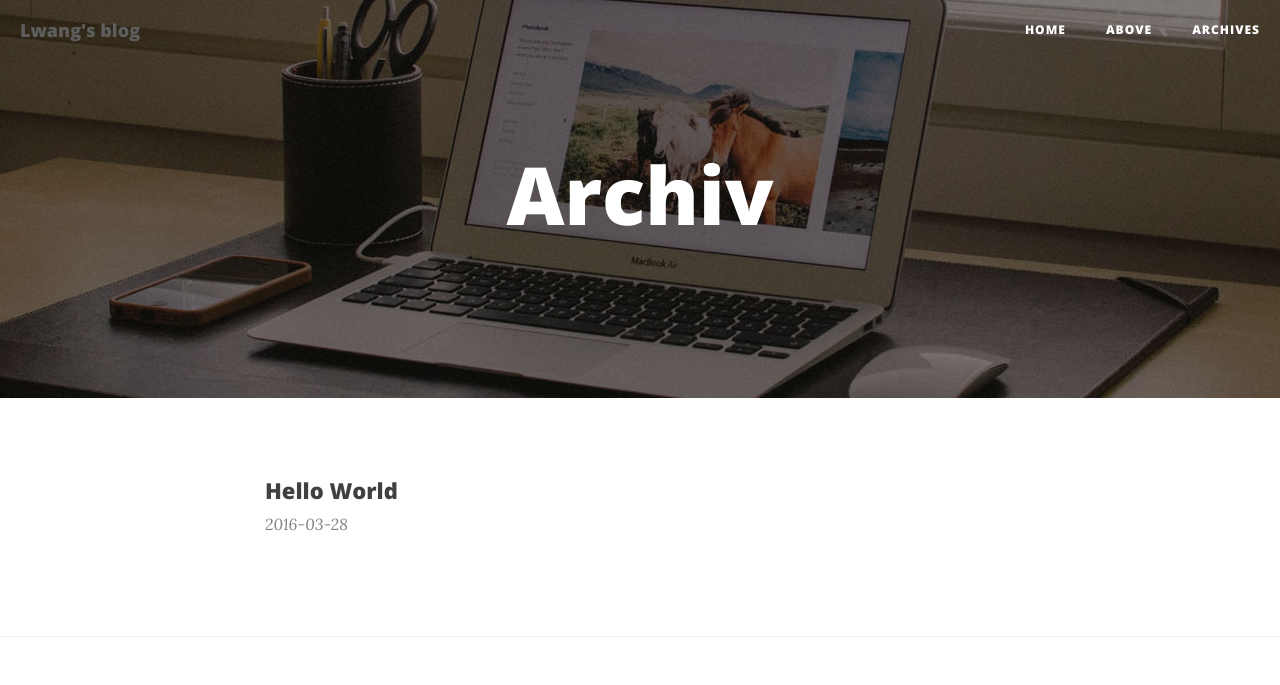
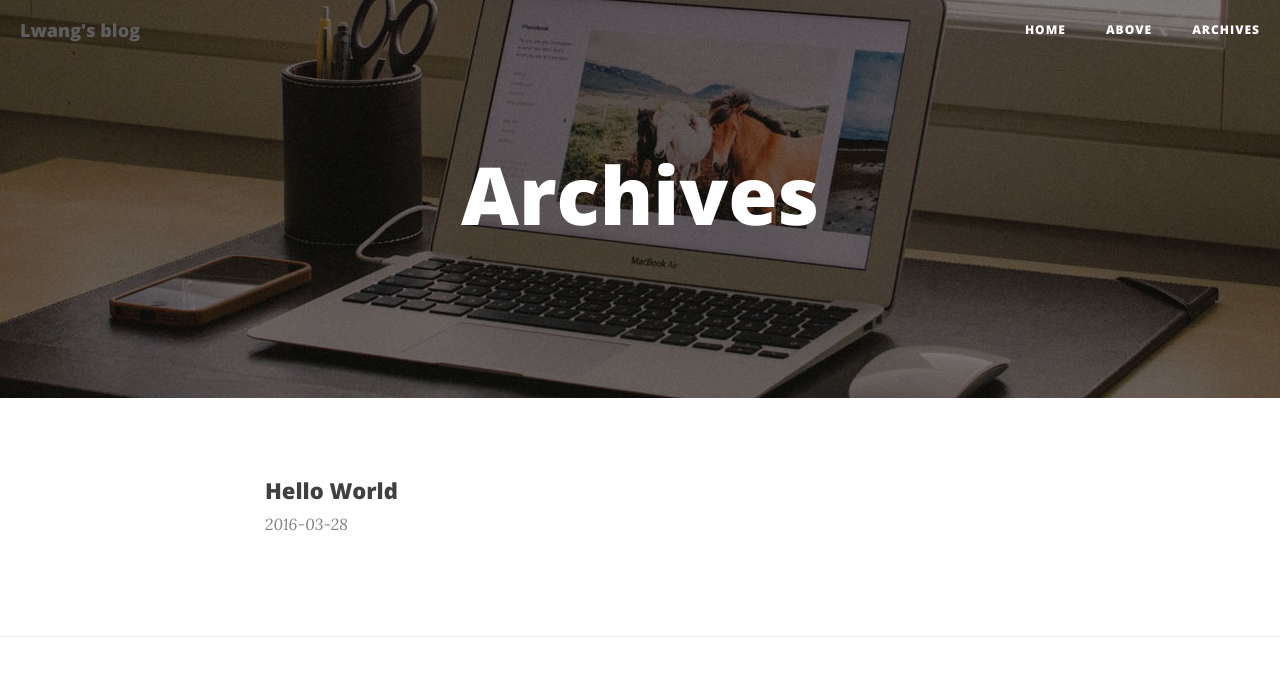
Before and after one commit to DzwsGo/UseLived.github.io, a plain HTML site: page archives/index.html in a window 1280 px wide. Shown: the top 685 px of the page. Drawn offline with nearby package versions, Linux system fonts and the light colour scheme.

Commit message:
Site updated: 2016-03-28 18:49:48

```diff
--- a/archives/index.html
+++ b/archives/index.html
@@ -29,7 +29,7 @@
 
     <!-- Title -->
 
-    <title>Archiv - Hello Java.</title>
+    <title>Archives - Hello Java.</title>
 
     <!-- Bootstrap Core CSS -->
     <link rel="stylesheet" href="/bootstrap/css/bootstrap.min.css">
@@ -108,7 +108,7 @@
         <div class="row">
             <div class="col-lg-8 col-lg-offset-2 col-md-10 col-md-offset-1">
                 <div class="site-heading">
-                    <h1>Archiv</h1>
+                    <h1>Archives</h1>
                 </div>
             </div>
         </div>
```
Also changed, not shown: archives/2016/03/index.html (+1 -1 lines), archives/2016/index.html (+1 -1 lines), 1 other file.
